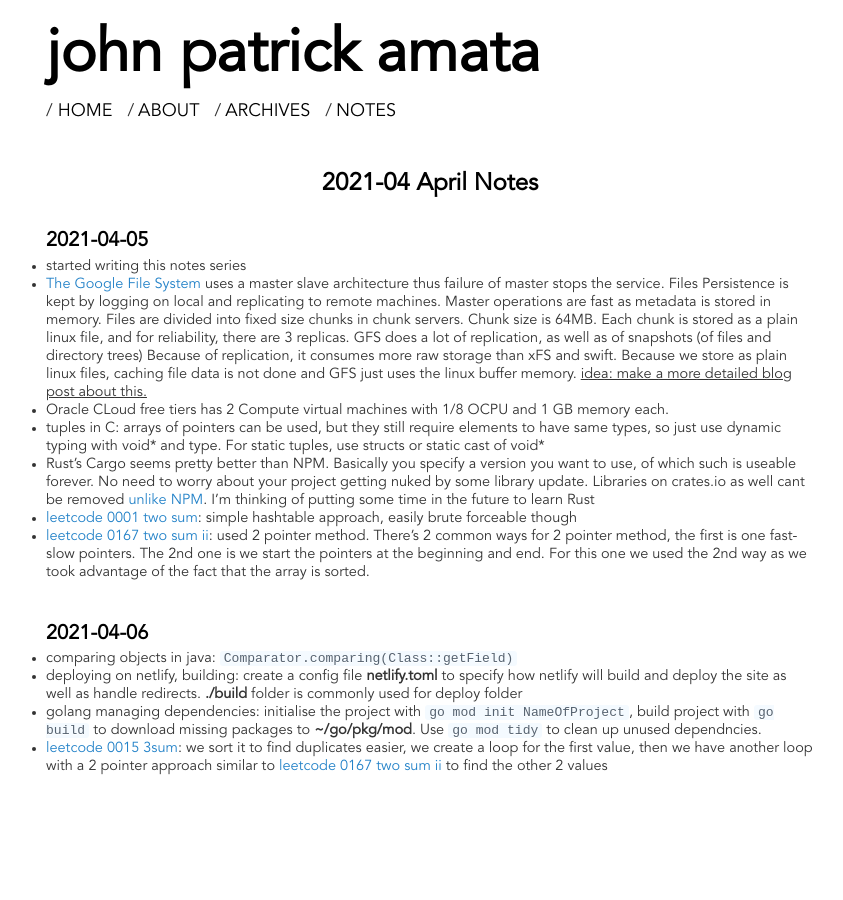
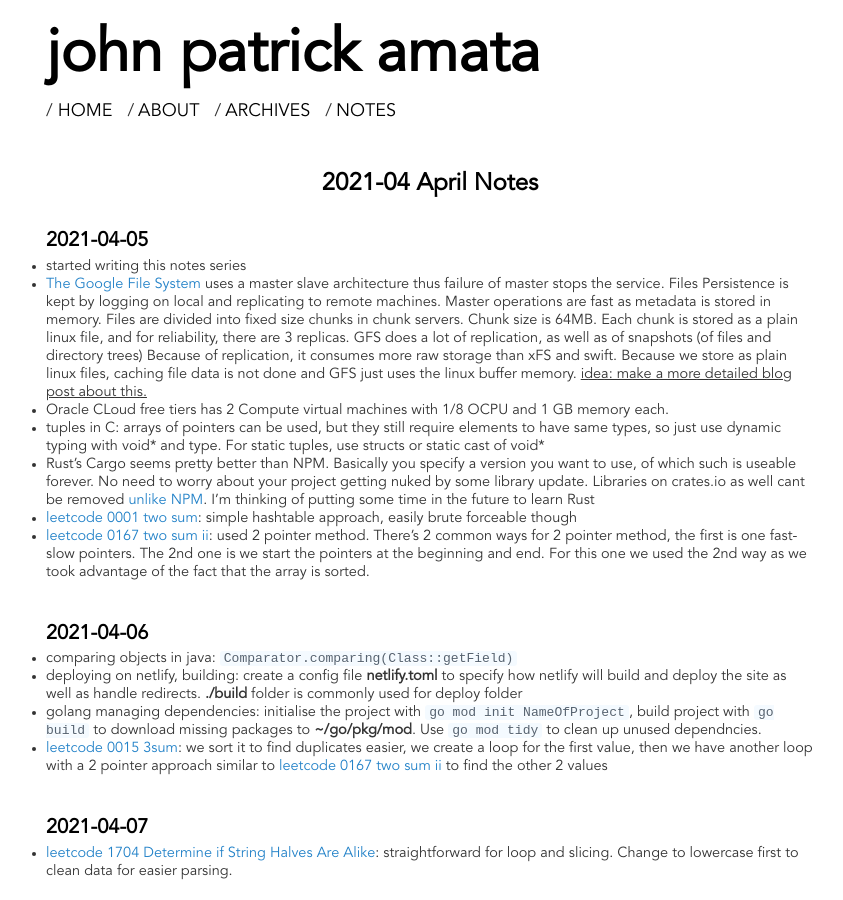
Before and after one commit to jpamata/jpamata.github.io, a Jekyll site: the page built from notes/2021/04.md, in a window 1280 px wide. Shown: the whole page, without its empty margins (210-1053 px from the left). Built offline with Jekyll 4.4.1, drawn with Linux system fonts in a browser that asks for light colours.

Commit message:
Update 04.md

```diff
--- a/notes/2021/04.md
+++ b/notes/2021/04.md
@@ -23,3 +23,7 @@ title: April 2021
 - deploying on netlify, building: create a config file **netlify.toml** to specify how netlify will build and deploy the site as well as handle redirects. **./build** folder is commonly used for deploy folder
 - golang managing dependencies: initialise the project with <code>go mod init NameOfProject</code>, build project with <code>go build</code> to download missing packages to **~/go/pkg/mod**. Use <code>go mod tidy</code> to clean up unused dependncies.
 - [leetcode 0015 3sum](https://leetcode.com/problems/3sum/): we sort it to find duplicates easier, we create a loop for the first value, then we have another loop with a 2 pointer approach similar to [leetcode 0167 two sum ii](https://leetcode.com/problems/two-sum-ii-input-array-is-sorted/) to find the other 2 values
+
+## 2021-04-07
+
+- [leetcode 1704 Determine if String Halves Are Alike](https://leetcode.com/problems/determine-if-string-halves-are-alike/): straightforward for loop and slicing. Change to lowercase first to clean data for easier parsing.
```
